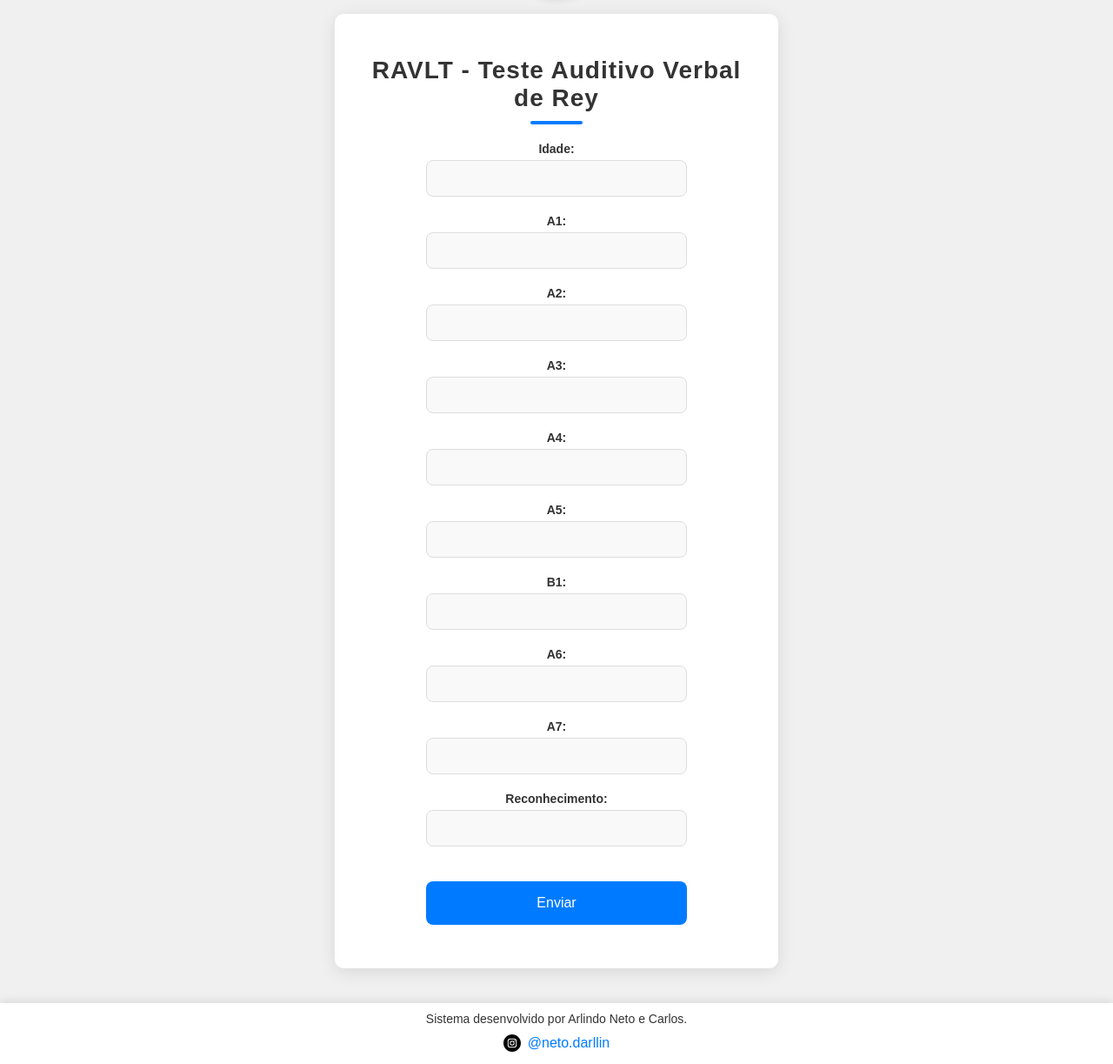
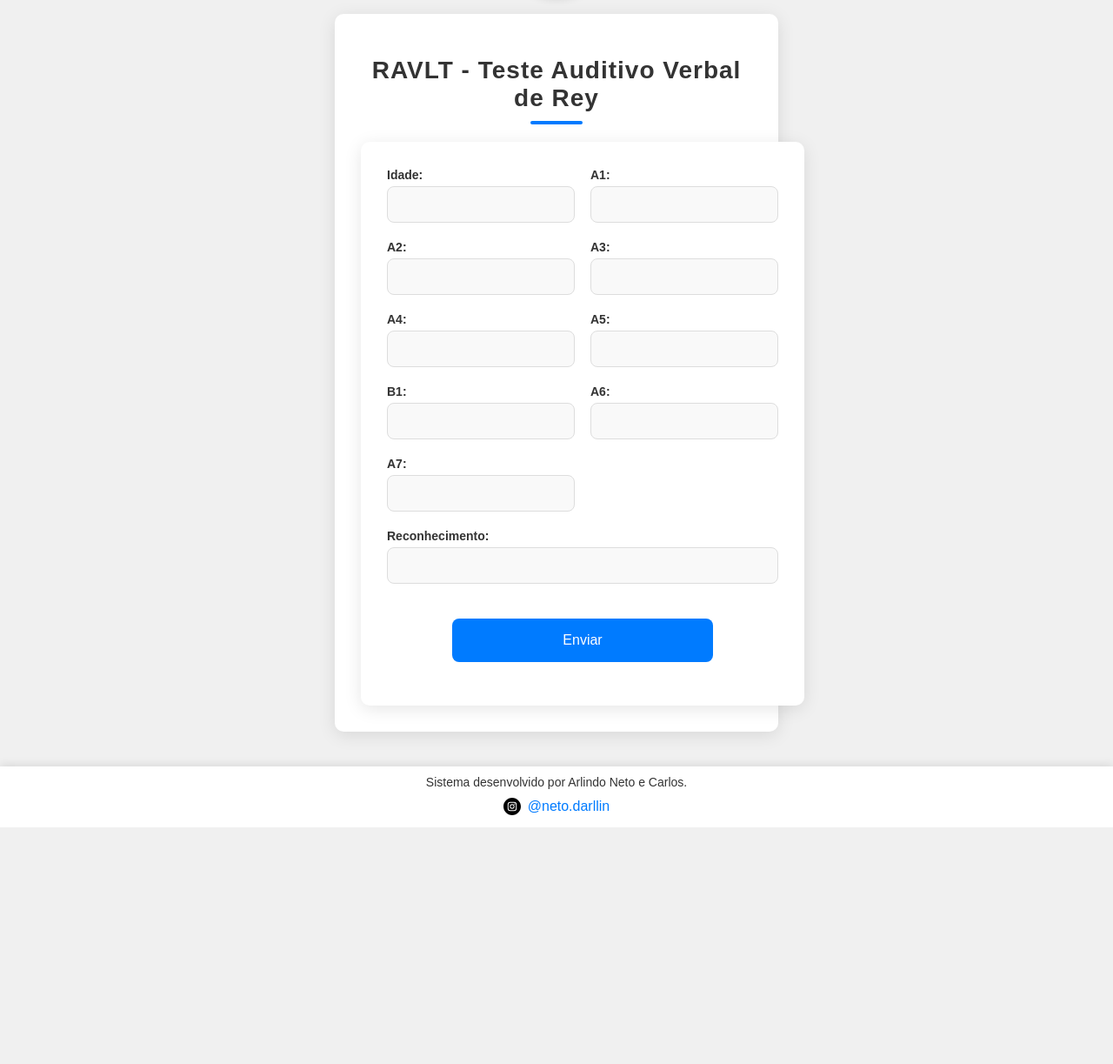
Before and after one commit to Netto01/laudos, a Flask app: template teste-google-sheets/templates/RAVLT.html in a window 1280 px wide. Shown: the part 204-1427 px from the top of the page at 87% size. After the commit the page ends 1155 px from the top, so only its background shows below. Run offline with Flask 3, Linux system fonts and the light colour scheme; the template is opened without the code that fills it, so the values that code supplies are empty.

Commit message:
envio do form

```diff
--- a/teste-google-sheets/static/css/style-RAVLT.css
+++ b/teste-google-sheets/static/css/style-RAVLT.css
@@ -71,13 +71,27 @@ h1::after {
     border-radius: 2px;
 }
 
+/* Linha de Formulário */
+.form-row {
+    display: flex;
+    flex-wrap: wrap;
+    justify-content: space-between;
+}
+
+/* Metade da Largura */
+.form-group.half {
+    flex: 0 0 48%;
+    text-align: left;
+}
+
 /* Estilos do Formulário */
 .form-group {
     margin-bottom: 20px;
-    text-align: center;
+    text-align: left;
     display: flex;
     flex-direction: column;
-    align-items: center;
+    align-items: flex-start;
+    width: 100%;
 }
 
 label {
@@ -91,9 +105,7 @@ input[type="text"],
 input[type="number"] {
     padding: 12px;
     font-size: 14px;
-    margin: 0 auto;
     width: 100%;
-    max-width: 300px;
     box-sizing: border-box;
     border-radius: 8px;
     border: 1px solid #ddd;
--- a/teste-google-sheets/templates/RAVLT.html
+++ b/teste-google-sheets/templates/RAVLT.html
@@ -1,11 +1,14 @@
 <!DOCTYPE html>
 <html lang="pt-BR">
-<body>
-
+<head>
+    <meta charset="UTF-8">
+    <meta http-equiv="X-UA-Compatible" content="IE=edge">
+    <meta name="viewport" content="width=device-width, initial-scale=1.0">
+    <title>RAVLT - Teste Auditivo Verbal de Rey</title>
     <!-- Incluindo o CSS -->
     <link rel="stylesheet" href="{{ url_for('static', filename='css/style-RAVLT.css') }}">
-
-
+</head>
+<body>
 
     <!-- Logo -->
     <div class="logo">
@@ -15,48 +18,50 @@
     <!-- Container do Formulário -->
     <div class="container">
         <h1>RAVLT - Teste Auditivo Verbal de Rey</h1>
-        <form method="POST" action="URL_DO_SCRIPT_DO_GOOGLE">
-            <div class="form-group">
+        <form id="dataForm" class="container m-4 pl-4" method="POST">
+            <!-- Linha de Formulário -->
+            <div class="form-row">
+                <div class="form-group half">
                     <label for="idade">Idade:</label>
                     <input type="number" id="idade" name="idade" required>
                 </div>
 
-            <div class="form-group">
+                <div class="form-group half">
                     <label for="a1">A1:</label>
                     <input type="text" id="a1" name="a1">
                 </div>
 
-            <div class="form-group">
+                <div class="form-group half">
                     <label for="a2">A2:</label>
                     <input type="text" id="a2" name="a2">
                 </div>
 
-            <div class="form-group">
+                <div class="form-group half">
                     <label for="a3">A3:</label>
                     <input type="text" id="a3" name="a3">
                 </div>
 
-            <div class="form-group">
+                <div class="form-group half">
                     <label for="a4">A4:</label>
                     <input type="text" id="a4" name="a4">
                 </div>
 
-            <div class="form-group">
+                <div class="form-group half">
                     <label for="a5">A5:</label>
                     <input type="text" id="a5" name="a5">
                 </div>
 
-            <div class="form-group">
+                <div class="form-group half">
                     <label for="b1">B1:</label>
                     <input type="text" id="b1" name="b1">
                 </div>
 
-            <div class="form-group">
+                <div class="form-group half">
                     <label for="a6">A6:</label>
                     <input type="text" id="a6" name="a6">
                 </div>
 
-            <div class="form-group">
+                <div class="form-group half">
                     <label for="a7">A7:</label>
                     <input type="text" id="a7" name="a7">
                 </div>
@@ -65,11 +70,15 @@
                     <label for="reconhecimento">Reconhecimento:</label>
                     <input type="text" id="reconhecimento" name="reconhecimento">
                 </div>
+            </div>
 
             <div class="form-group">
-                <input type="submit" value="Enviar">
+                <input type="submit" value="Enviar" class="button is-primary" id="submit-button">
             </div>
         </form>
+
+        <!-- Mensagem de status -->
+        <div id="message" style="display: none; margin: 20px; font-weight: bold; color: green; padding: 8px; background-color: beige; border-radius: 4px; border-color: aquamarine;"></div>
     </div>
 
     <!-- Footer -->
@@ -81,5 +90,66 @@
         </a>
     </footer>
 
+    <!-- JavaScript -->
+    <script>
+        document.addEventListener("DOMContentLoaded", function () {
+            document.getElementById("dataForm").addEventListener("submit", function (e) {
+                e.preventDefault(); // Previne o envio padrão do formulário
+
+                let messageElement = document.getElementById("message");
+                messageElement.textContent = "Enviando...";
+                messageElement.style.display = "block";
+                document.getElementById("submit-button").disabled = true;
+
+                // Coleta os dados do formulário
+                var formData = new FormData(this);
+                var keyValuePairs = [];
+                for (var pair of formData.entries()) {
+                    keyValuePairs.push(encodeURIComponent(pair[0]) + "=" + encodeURIComponent(pair[1]));
+                }
+
+                var formDataString = keyValuePairs.join("&");
+
+                // Envia uma solicitação POST para o Google Apps Script
+                fetch("https://script.google.com/macros/s/AKfycbxmCAyYV38nkiWZjmnylqAo_eMYYwEx-ZR1ptfTrb3rsoHR-nGqzDwfAs5Z4vGFJr3K/exec", {
+                    redirect: "follow",
+                    method: "POST",
+                    body: formDataString,
+                    headers: {
+                        "Content-Type": "application/x-www-form-urlencoded;charset=UTF-8",
+                    },
+                })
+                .then(function (response) {
+                    if (response.ok) {
+                        return response.text();
+                    } else {
+                        throw new Error("Falha ao enviar o formulário. Status: " + response.status);
+                    }
+                })
+                .then(function (data) {
+                    messageElement.textContent = "Dados enviados com sucesso!";
+                    messageElement.style.display = "block";
+                    messageElement.style.backgroundColor = "green";
+                    messageElement.style.color = "beige";
+                    document.getElementById("submit-button").disabled = false;
+                    document.getElementById("dataForm").reset();
+
+                    setTimeout(function () {
+                        messageElement.textContent = "";
+                        messageElement.style.display = "none";
+                    }, 2600);
+                })
+                .catch(function (error) {
+                    console.error("Erro ao enviar o formulário:", error);
+                    messageElement.textContent = "Ocorreu um erro ao enviar o formulário.";
+                    messageElement.style.display = "block";
+                    messageElement.style.backgroundColor = "red";
+                    messageElement.style.color = "white";
+                    document.getElementById("submit-button").disabled = false;
+                });
+            });
+        });
+    </script>
+
 </body>
 </html>
```
Also changed, not shown: teste-google-sheets/static/js/ravlt-script.js (added, +63 -0 lines). Lines whose indentation alone changed are shown as unchanged.
